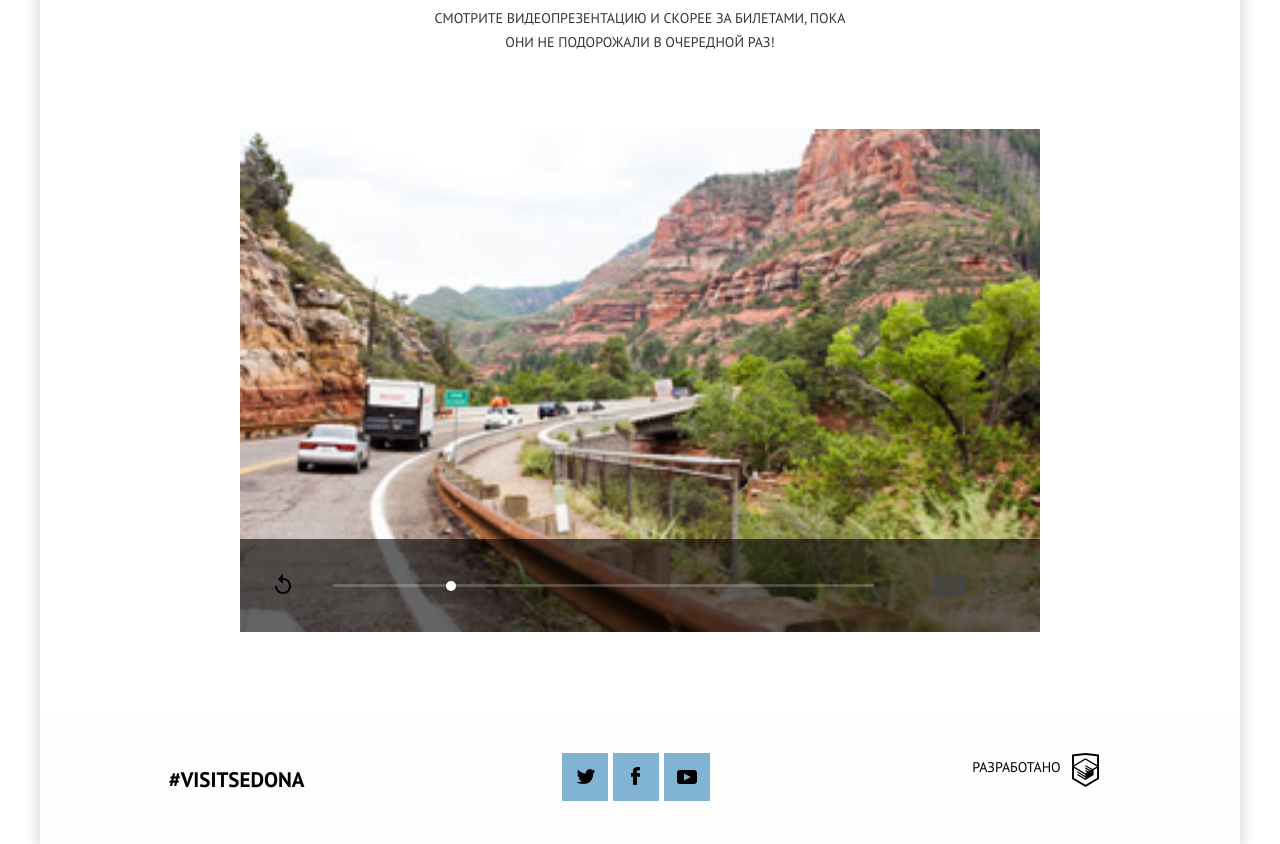
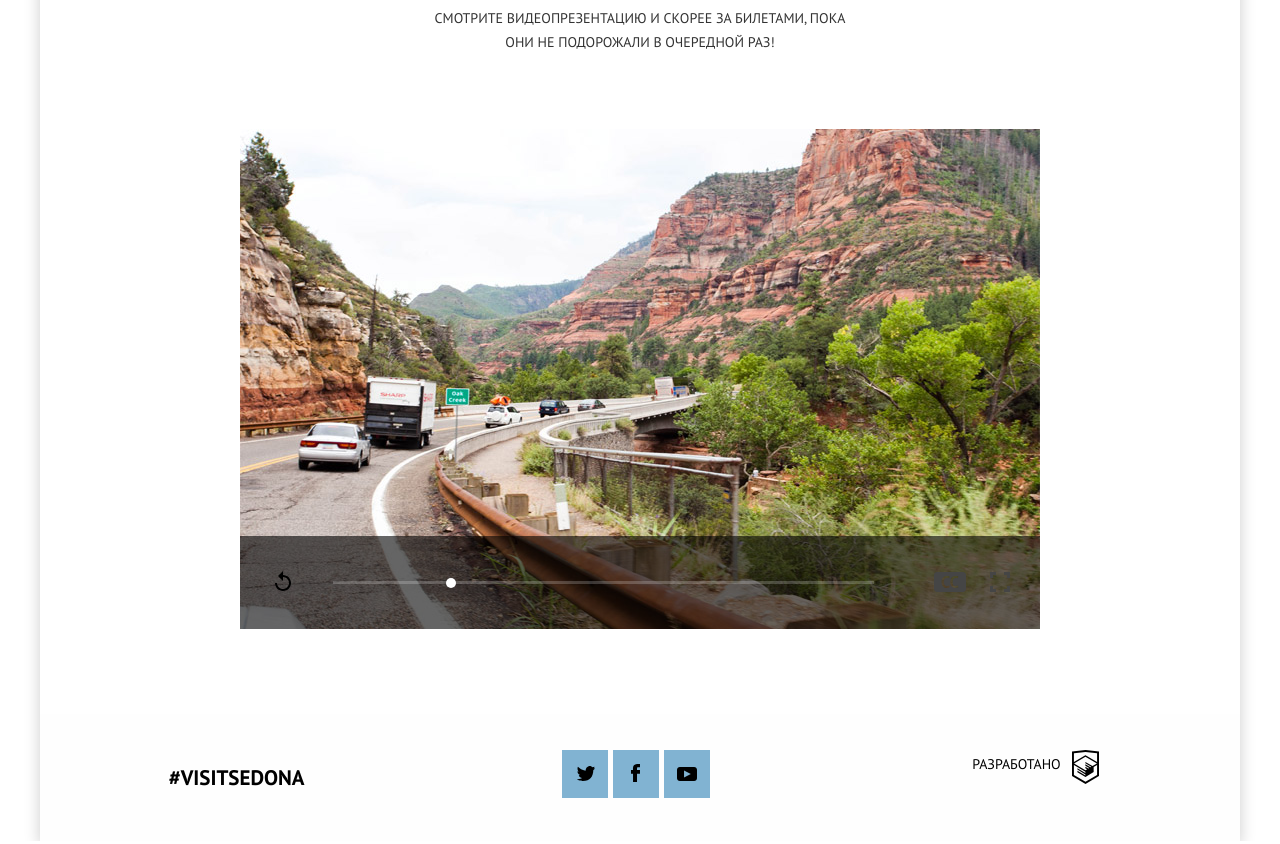
Before and after one commit to lunopad/407663-sedona, a website: page source/photo.html in a window 1280 px wide. Shown: the part 1420-2264 px from the top of the page. Drawn offline with nearby package versions, Linux system fonts and the light colour scheme; files that its build step writes are made by us from their sources.

Commit message:
fixed less files

```diff
--- a/source/less/blocks/intro-inner.less
+++ b/source/less/blocks/intro-inner.less
@@ -8,6 +8,7 @@
   margin-top: 56px;
   padding-top: 52px;
   background-color: #3b5257;
+
   @media (min-resolution: @retina-dpi), (min-resolution: @retina-dppx) {
     background-image: url("../img/bg-intro-triangle-mobile.svg"), url("../img/bg-back-mobile@2x.jpg");
   }
@@ -21,6 +22,7 @@
     box-sizing: border-box;
     background-image: url("../img/bg-intro-triangle-tablet.svg"), url("../img/bg-back-tablet@1x.jpg");
     background-size: contain, cover;
+
     @media (min-resolution: @retina-dpi), (min-resolution: @retina-dppx) {
       background-image: url("../img/bg-intro-triangle-tablet.svg"), url("../img/bg-back-tablet@2x.jpg");
     }
@@ -35,6 +37,7 @@
   .intro-inner {
     padding-top: 104px;
     background-image: url("../img/bg-intro-triangle-desktop.svg"), url("../img/bg-back-desktop@1x.jpg");
+
     @media (min-resolution: @retina-dpi), (min-resolution: @retina-dppx) {
       background-image: url("../img/bg-intro-triangle-desktop.svg"), url("../img/bg-back-desktop@2x.jpg");
     }
--- a/source/less/blocks/intro-main.less
+++ b/source/less/blocks/intro-main.less
@@ -7,6 +7,7 @@
   background-repeat: no-repeat;
   margin-top: 56px;
   background-color: #3b5257;
+
   @media (min-resolution: @retina-dpi), (min-resolution: @retina-dppx) {
     background-image: url("../img/bg-intro-triangle-mobile.svg"), url("../img/bg-back-mobile@2x.jpg");
   }
@@ -21,6 +22,7 @@
     margin-top: 0;
     height: 520px;
     background-image: url("../img/bg-intro-triangle-tablet.svg"), url("../img/bg-back-tablet@1x.jpg");
+
     @media (min-resolution: @retina-dpi), (min-resolution: @retina-dppx) {
       background-image: url("../img/bg-intro-triangle-tablet.svg"), url("../img/bg-back-tablet@2x.jpg");
     }
@@ -36,6 +38,7 @@
   .intro-main {
     background-image: url("../img/bg-intro-triangle-desktop.svg"), url("../img/bg-back-desktop@1x.jpg");
     background-size: auto, cover;
+
     @media (min-resolution: @retina-dpi), (min-resolution: @retina-dppx) {
       background-image: url("../img/bg-intro-triangle-desktop.svg"), url("../img/bg-back-desktop@2x.jpg");
     }
--- a/source/less/scaffolding.less
+++ b/source/less/scaffolding.less
@@ -1,5 +1,5 @@
 html {
-    overflow-y: overlay;
+  overflow-y: overlay;
 }
 
 @font-face {
--- a/source/photo.html
+++ b/source/photo.html
@@ -111,7 +111,11 @@
             <b class="video__header">Все еще сомневаетесь?</b>
             <p class="video__intro">Смотрите видеопрезентацию и скорее за билетами, пока они не подорожали в очередной раз!</p>
             <div class="video__player">
-              <img src="img/video-mobile@1x.jpg">
+              <picture>
+                <source media="(min-width: 1280px)" srcset="img/video-desktop@1x.jpg 1x, img/video-desktop@2x.jpg 2x">
+                <source media="(min-width: 768px)" srcset="img/video-tablet@1x.jpg 1x, img/video-tablet@2x.jpg 2x">
+                <img src="img/video-mobile@1x.jpg" srcset="img/video-mobile@2x.jpg 2x" alt="Видео">
+              </picture>
               <div class="video__progress-bar-wrap">
                 <div class="video__progress-bar"></div>
                 <div class="video__cursor"></div>
```
